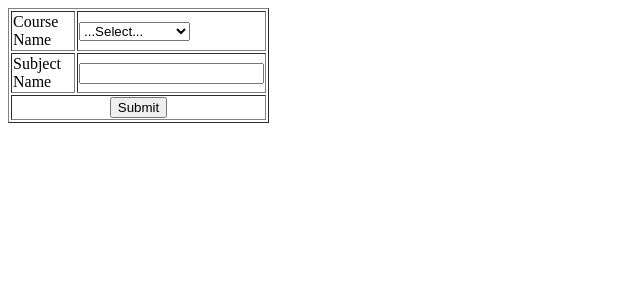
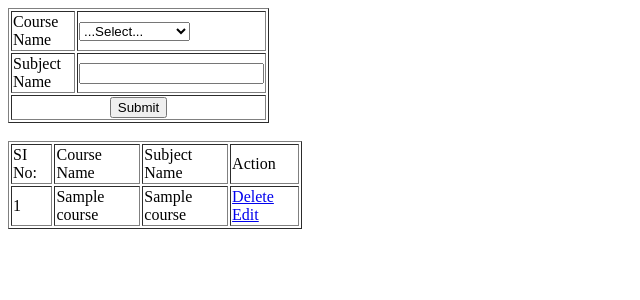
Before and after one commit to Hiran-Joy/PhpCollab, a PHP site: page /Subject.php in a window 1280 px wide. Shown: the top 300 px of the page, without its empty margins (0-640 px from the left). Run offline with PHP 8.4, Linux system fonts and the light colour scheme; tables that the repository leaves empty or names only in its code hold one stand-in row (values such as "Sample post").

Commit message:
Course.php and Subject.php updated

```diff
--- a/Admin/Subject.php
+++ b/Admin/Subject.php
@@ -1,11 +1,20 @@
 <?php
+// ==============================================
+// DATABASE CONNECTION & INITIALIZATION
+// ==============================================
 include("../Assets/Connection/Connection.php");
+$subject_name = "";
+$course_idd = "";
 
+// ==============================================
+// INSERT HANDLING
+// ==============================================
 if(isset($_POST['btn_submit']))
 {
-  $subject=$_POST['txt_subject'];
-  $course_id=$_POST['sel_course'];
-  $insQuery="insert into tbl_subject (course_id,subject_name) values('".$course_id."','".$subject."')";
+  $subject = $_POST['txt_subject'];
+  $course_id = $_POST['sel_course'];
+  $insQuery = "insert into tbl_subject (course_id,subject_name) values('".$course_id."','".$subject."')";
+
   if($con->query($insQuery))
   {
     ?>
@@ -15,47 +24,127 @@ if(isset($_POST['btn_submit']))
     </script>
     <?php
   }
-
 }
 ?>
 
+<?php
+// ==============================================
+// DELETE HANDLING
+// ==============================================
+if(isset($_GET['did']))
+{
+  $delQuery = "delete from tbl_subject where subject_id='".$_GET['did']."'";
+  if($con->query($delQuery))
+  {
+    ?>
+    <script>
+      alert("Subject Name Deleted");
+      window.location="Subject.php";
+    </script>
+    <?php
+  }
+}
+?>
+
+<?php
+// ==============================================
+// EDIT DATA FETCHING
+// ==============================================
+if(isset($_GET['eid']))
+{
+  $selQuery = "select * from tbl_subject where subject_id='".$_GET['eid']."'";
+  $row = $con->query($selQuery);
+  $data = $row->fetch_assoc();
+  $subject_name = $data['subject_name'];
+  $course_idd = $data['course_id'];
+}
+?>
 
 <!DOCTYPE html PUBLIC "-//W3C//DTD XHTML 1.0 Transitional//EN" "http://www.w3.org/TR/xhtml1/DTD/xhtml1-transitional.dtd">
 <html xmlns="http://www.w3.org/1999/xhtml">
 <head>
   <meta http-equiv="Content-Type" content="text/html; charset=utf-8" />
-<title>Untitled Document</title>
+  <title>Subject Management</title>
 </head>
 
-<body><form action="" method="post"><table width="261" border="1">
+<body>
+  <!-- ============================================== -->
+  <!-- SUBJECT INPUT FORM -->
+  <!-- ============================================== -->
+  <form action="" method="post">
+    <table width="261" border="1">
       <tr>
         <td width="94">Course Name</td>
-    <td width="151"><label for="sel_course"></label>
+        <td width="151">
+          <label for="sel_course"></label>
           <select name="sel_course" id="sel_course">
             <option>...Select...</option>
             <?php
-       $selQuery="select * from tbl_course";
-       $row=$con->query($selQuery);
-       while($data=$row->fetch_assoc())
+            $selQuery = "select * from tbl_course";
+            $row = $con->query($selQuery);
+            while($data = $row->fetch_assoc())
             {
               ?>
-        <option value="<?php echo $data['course_id'] ?>"><?php echo $data['course_name'] ?></option>
+              <option
+                <?php if($course_idd == $data['course_id']) echo "selected"; ?>
+                value="<?php echo $data['course_id']; ?>">
+                <?php echo $data['course_name']; ?>
+              </option>
               <?php
             }
             ?>
-
-      </select></td>
+          </select>
+        </td>
       </tr>
       <tr>
         <td>Subject Name</td>
-    <td><label for="txt_subject"></label>
-      <input type="text" name="txt_subject" id="txt_subject" /></td>
+        <td>
+          <label for="txt_subject"></label>
+          <input type="text" name="txt_subject" id="txt_subject" value="<?php echo $subject_name ?>" />
+        </td>
       </tr>
       <tr>
-    <td colspan="2"><div align="center">
+        <td colspan="2">
+          <div align="center">
             <input type="submit" name="btn_submit" id="btn_submit" value="Submit" />
-    </div></td>
+          </div>
+        </td>
       </tr>
+    </table>
+  </form>
+
+  <!-- ============================================== -->
+  <!-- SUBJECT LISTING TABLE -->
+  <!-- ============================================== -->
+  <form action="" method="post">
+    <table width="294" border="1">
+      <tr>
+        <td>SI No:</td>
+        <td>Course Name</td>
+        <td>Subject Name</td>
+        <td>Action</td>
+      </tr>
+      <br>
+      <?php
+      $selQuery = "select * from tbl_subject s inner join tbl_course c on s.course_id=c.course_id";
+      $row = $con->query($selQuery);
+      $i = 0;
+      while($data = $row->fetch_assoc())
+      {
+        $i++
+        ?>
+        <tr>
+          <td><?php echo $i; ?></td>
+          <td><?php echo $data['course_name']; ?></td>
+          <td><?php echo $data['subject_name']; ?></td>
+          <td>
+            <a href="Subject.php?did=<?php echo $data['subject_id'] ?>">Delete</a>
+            <a href="Subject.php?eid=<?php echo $data['subject_id'] ?>">Edit</a>
+          </td>
+        </tr>
+        <?php
+      }
+      ?>
     </table>
   </form>
 </body>
```
Also changed, not shown: Admin/Course.php (+109 -8 lines). Lines whose indentation alone changed are shown as unchanged.
